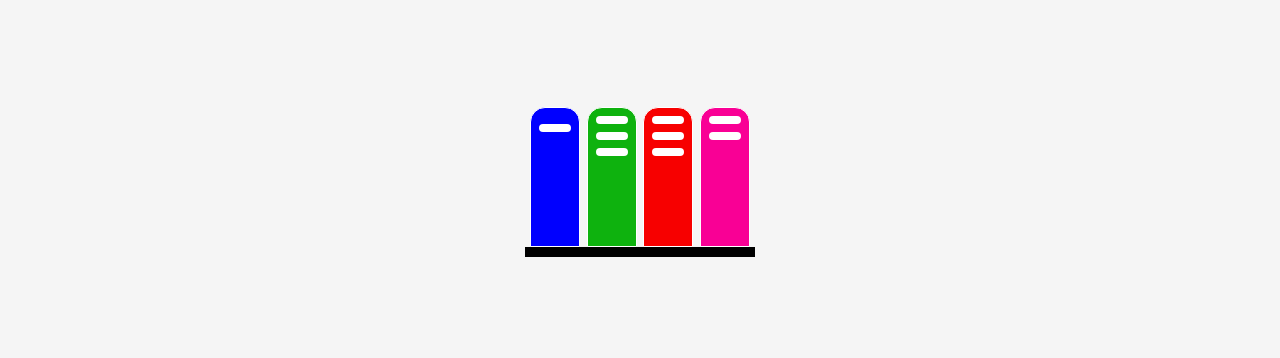
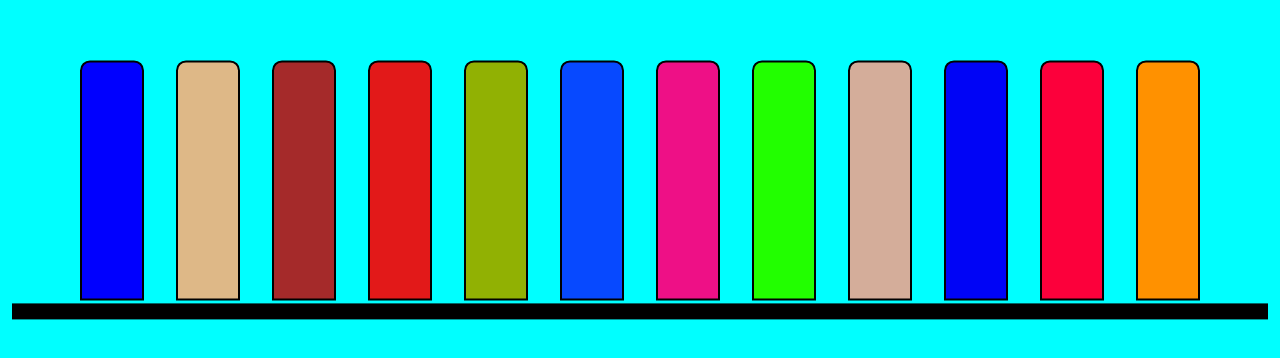
Before and after one commit to AugustOtturi/EstanteriaVirtual, a website: page index.html in a window 1280 px wide. Shown: the part 218-576 px from the top of the page. Drawn offline with nearby package versions, Linux system fonts and the light colour scheme.

Commit message:
Primera version

```diff
--- a/index.html
+++ b/index.html
@@ -6,13 +6,43 @@
     <meta http-equiv="X-UA-Compatible" content="IE=edge">
     <meta name="viewport" content="width=device-width, initial-scale=1.0">
     <title>Libros</title>
-    <link rel="stylesheet" href="style.css">
+    <link href="https://cdn.jsdelivr.net/npm/bootstrap@5.2.3/dist/css/bootstrap.min.css" rel="stylesheet"
+        integrity="sha384-rbsA2VBKQhggwzxH7pPCaAqO46MgnOM80zW1RWuH61DGLwZJEdK2Kadq2F9CUG65" crossorigin="anonymous">
+    <link rel="stylesheet" href="./css/estilo.css">
 </head>
 
 <body>
-    <div class="contenedor">
+    <main>
+        <div class="container-fluid">
+            <div class="row">
+                <div class="col-12">
+
+                    <div class="libro"></div>
+                    <div class="libro"></div>
+                    <div class="libro"></div>
+                    <div class="libro"></div>
+                    <div class="libro"></div>
+                    <div class="libro"></div>
+                    <div class="libro"></div>
+                    <div class="libro"></div>
+                    <div class="libro"></div>
+                    <div class="libro"></div>
+                    <div class="libro"></div>
+                    <div class="libro"></div>
+                    <div class="base"></div>
+                </div>
+            </div>
+        </div>
+    </main>
+
+
+
+
+
+
+    <!-- <div class="contenedor">
         <div class="contenedor__libros">
-            <!-- !BOOK 1984 -->
+
             <a href="https://www.suneo.mx/literatura/subidas/George%20Orwell%201984.pdf" target="_blank">
                 <div class="libro libro1">
                     <div></div>
@@ -42,8 +72,11 @@
             <div class="estante"></div>
         </div>
 
-    </div>
-
+    </div> -->
+    <!-- JavaScript Bundle with Popper -->
+    <script src="https://cdn.jsdelivr.net/npm/bootstrap@5.2.3/dist/js/bootstrap.bundle.min.js"
+        integrity="sha384-kenU1KFdBIe4zVF0s0G1M5b4hcpxyD9F7jL+jjXkk+Q2h455rYXK/7HAuoJl+0I4"
+        crossorigin="anonymous"></script>
 </body>
 
 </html>
--- /dev/null
+++ b/scss/style.scss
@@ -0,0 +1,135 @@
+*{
+    margin: 0;
+    padding: 0;
+    box-sizing: border-box;
+}
+
+@mixin flex($justify:normal, $align:stretch, $direction:row) {
+    display: flex;
+    justify-content: $justify;
+    align-items: $align;
+    flex-direction: $direction;
+}
+
+main{
+    .container-fluid{
+        height: 100vh;
+        width: 100vw;
+        background-color: aqua;
+        .row{
+            .col-12{
+                position: absolute;
+                left: 50%;
+                top: 50%;
+                transform: translate(-50% , -50%);
+                display: flex;
+                justify-content: center;
+                align-items: center;
+                flex-wrap: wrap;
+                .libro{
+                    width: 5vw;
+                    height: 30vh;
+                    background: rgb(245, 243, 243);
+                    margin: 1rem 1rem 0.2rem 1rem;
+                    border: 2px solid black;
+                    border-radius: 10px 10px 0 0;
+                    cursor: pointer;
+                    &:nth-child(1){
+                        background-color: blue;
+                        @include flex(flex-start,center ,column)
+                    }
+                    &:nth-child(2){
+                        background-color:burlywood ;
+                        @include flex(flex-end,center ,column)
+                    }
+                    &:nth-child(3){
+                        background-color:brown ;
+                        @include flex(center,center ,column)
+                    }
+                    &:nth-child(4){
+                        background-color:rgb(226, 25, 25) ;
+                        @include flex(center,center ,column)
+                    }
+                    &:nth-child(5){
+                        background-color:rgb(145, 177, 3) ;
+                        @include flex(flex-end,center ,column)
+                    }
+                    &:nth-child(6){
+                        background-color:rgb(7, 73, 255) ;
+                        @include flex(flex-end,center ,column)
+                    }
+                    &:nth-child(7){
+                        background-color:rgb(238, 16, 134) ;
+                        @include flex(flex-start,center ,column)
+                    }
+                    &:nth-child(8){
+                        background-color:rgb(34, 255, 0) ;
+                        @include flex(flex-start,center ,column)
+                    }
+                    &:nth-child(9){
+                        background-color:rgb(212, 173, 154) ;
+                        @include flex(flex-start,center ,column)
+                    }
+                    &:nth-child(10){
+                        background-color:rgb(0, 4, 246) ;
+                        @include flex(center,center ,column)
+                    }
+                    &:nth-child(11){
+                        background-color:rgb(252, 0, 59) ;
+                        @include flex(flex-start,center ,column)
+                    }
+                    &:nth-child(12){
+                        background-color:rgb(255, 145, 0) ;
+                        @include flex(flex-end,center ,column)
+                    }
+                }
+
+
+
+
+
+
+
+                .base{
+                    width: 100%;
+                    height: 2vh;
+                    background-color: black;
+                    flex-basis: 100%;
+                }
+            }
+        }
+    }
+}
+
+
+
+
+.texto{
+   vertical-align: bottom;
+   margin-bottom: 0;
+   font-size: 1vw;
+}
+.linea{
+    width: 100%;
+    height: 2px;
+    background: black;
+    margin: 0.2rem 0;
+
+}
+
+
+
+@media (max-width: 1020px){
+
+    main{
+        .container-fluid{
+            .row{
+                .col-12{
+                    .libro{
+                        width: 10vw;
+                    }
+                }
+            }
+        }
+    }
+}
```
Also changed, not shown: package.json (added, +25 -0 lines), css/estilo.css (added), css/style.css (renamed from style.css), 2 other files.
